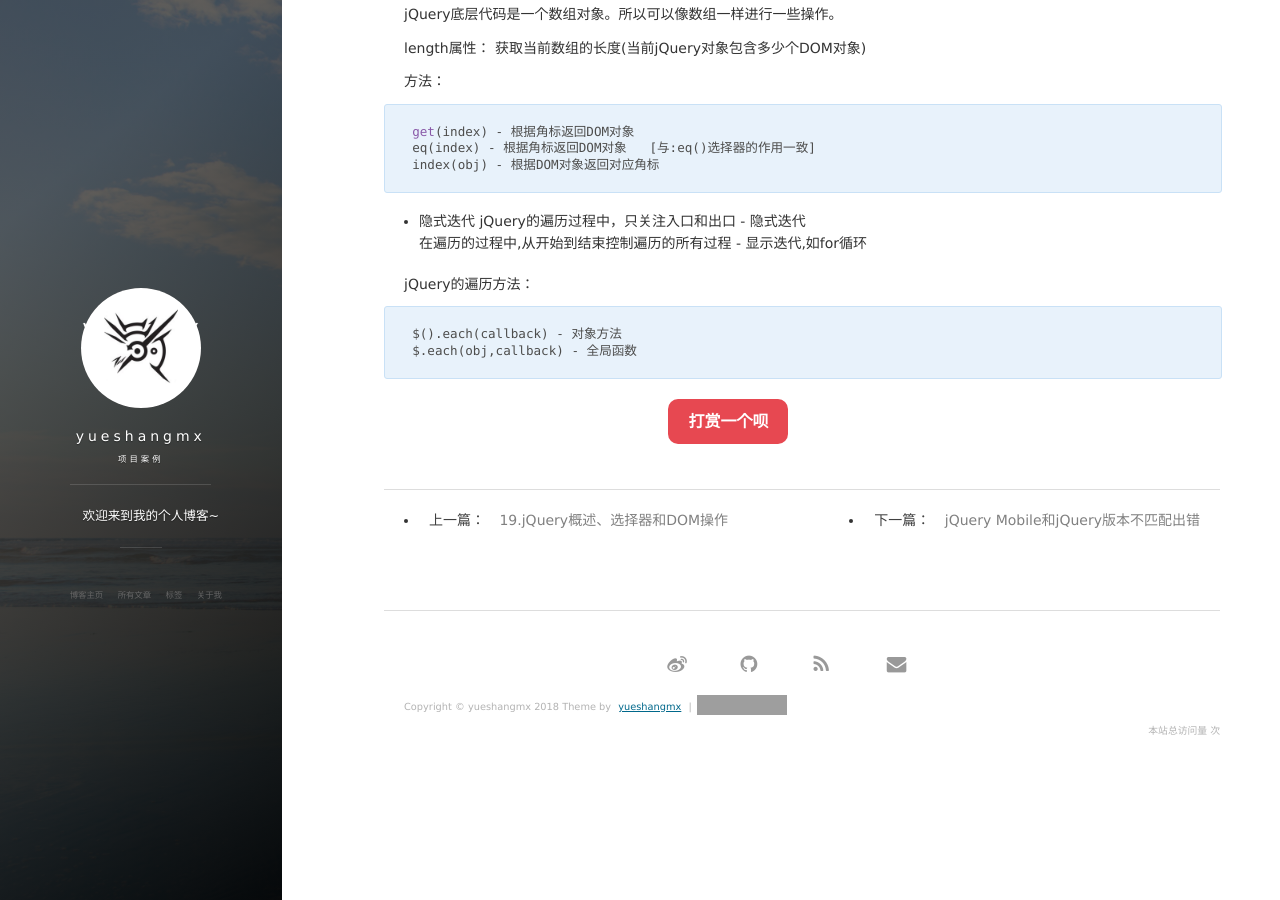
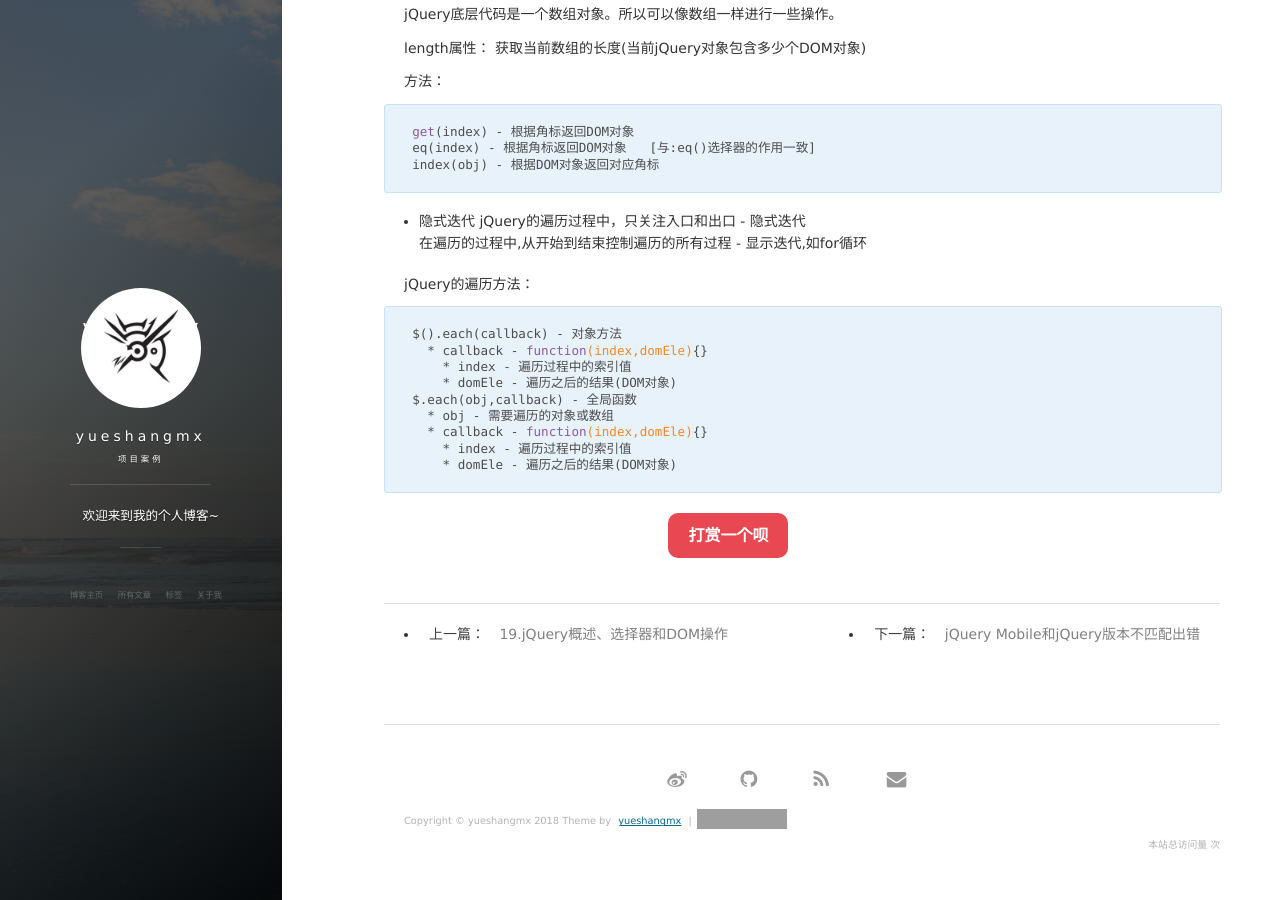
Before and after one commit to yueshangmx/yueshangmx.github.io, a Jekyll site: the page built from _posts/2017-10-24-jQuery事件和动画.md, in a window 1280 px wide and 900 px high, scrolled down 4184 px. Built offline with Jekyll 4.4.1, drawn with Linux system fonts in a browser that asks for light colours; nearby versions of some CDN libraries; comment, search, counter and statistics services are not loaded; grey boxes are pictures that could not be loaded.

Commit message:
update 2018-01-07

````diff
--- a/_posts/2017-10-24-jQuery事件和动画.md
+++ b/_posts/2017-10-24-jQuery事件和动画.md
@@ -235,5 +235,12 @@ jQuery的遍历过程中，只关注入口和出口 - 隐式迭代<br>
 jQuery的遍历方法：
 ```
 $().each(callback) - 对象方法
+  * callback - function(index,domEle){}
+    * index - 遍历过程中的索引值
+    * domEle - 遍历之后的结果(DOM对象)
 $.each(obj,callback) - 全局函数
+  * obj - 需要遍历的对象或数组
+  * callback - function(index,domEle){}
+    * index - 遍历过程中的索引值
+    * domEle - 遍历之后的结果(DOM对象)
 ```
````
